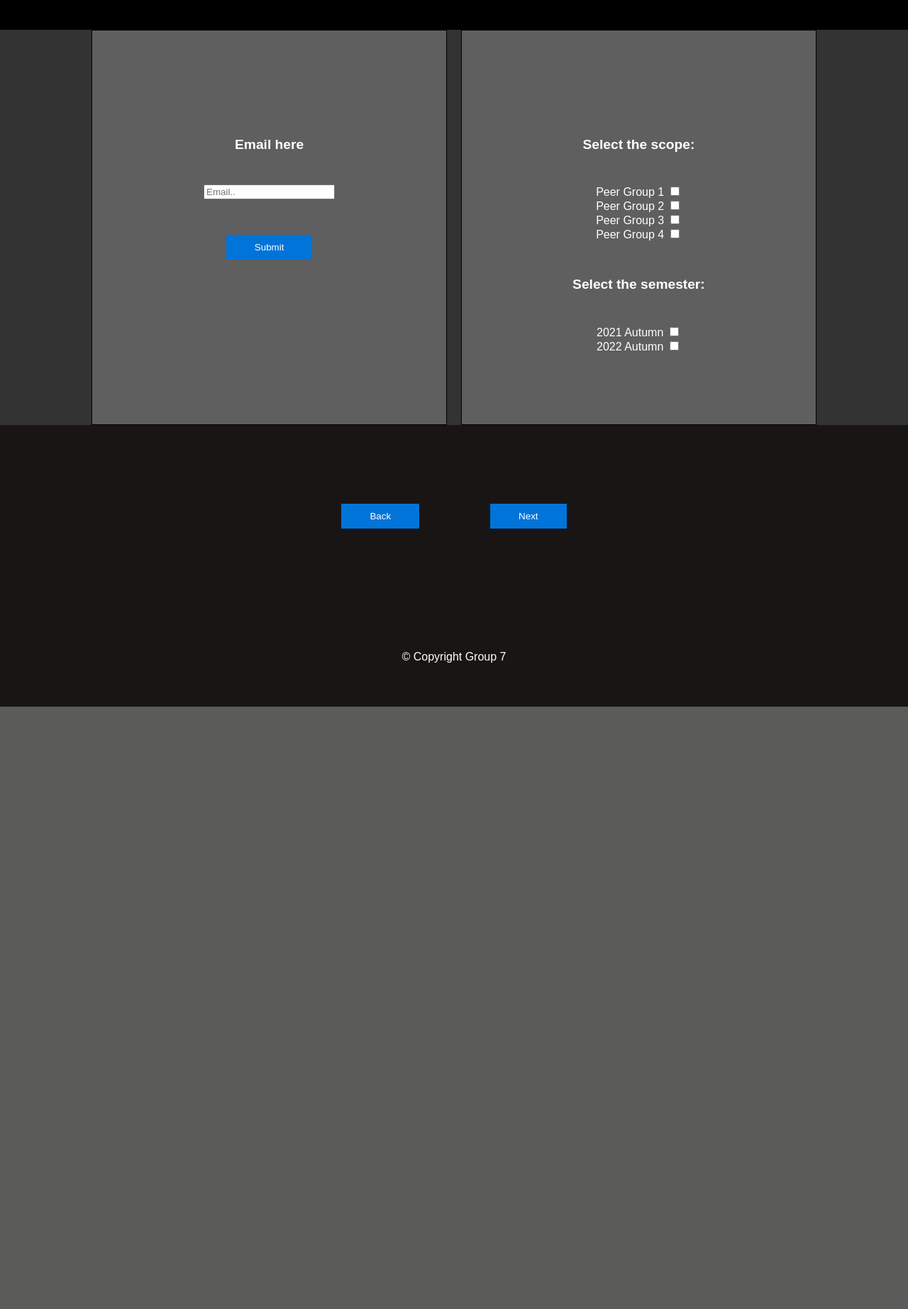
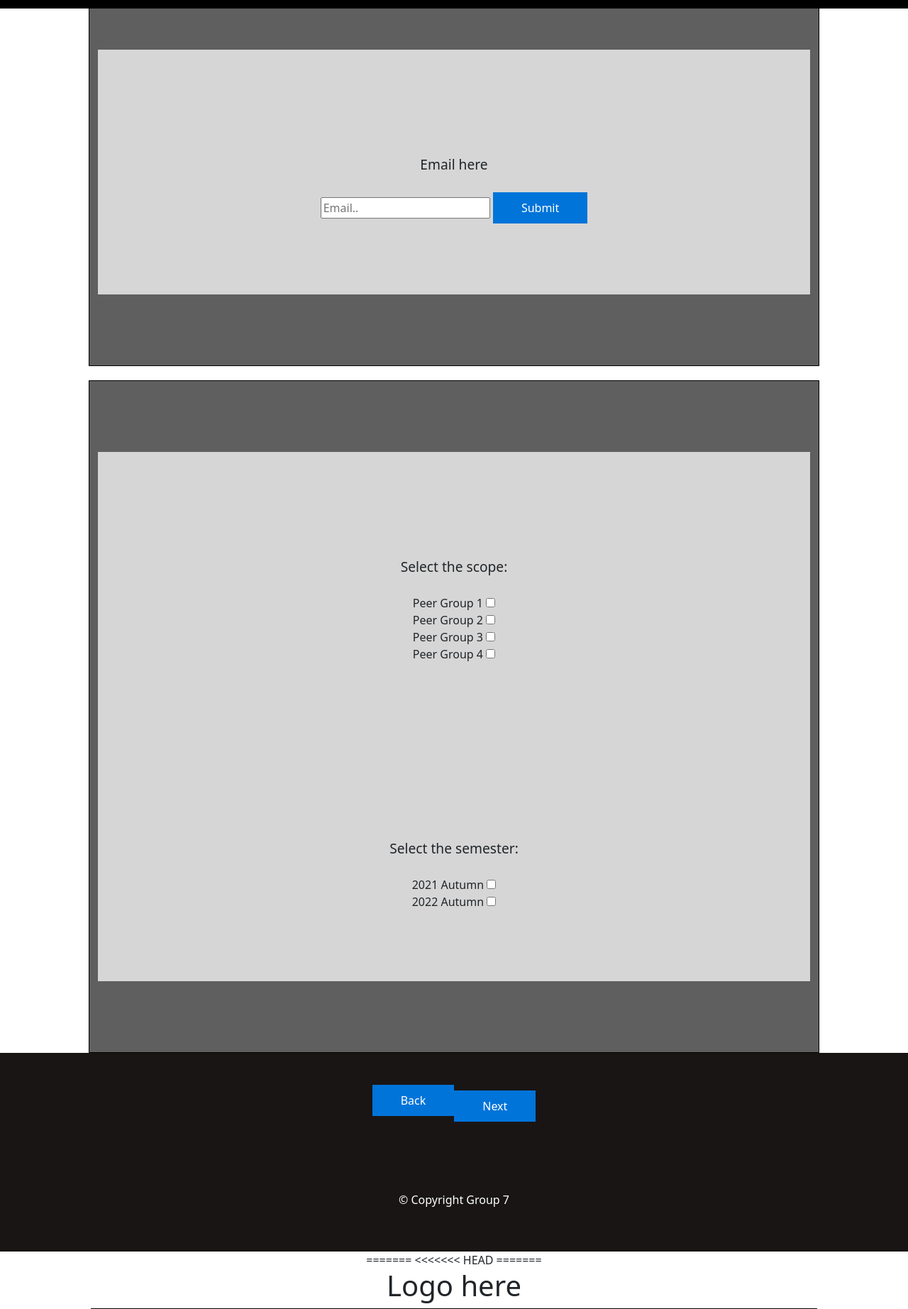
Before and after one commit to Joonas22013/Group-7, a PHP site: page / in a window 1280 px wide; the page is wider, and only the part inside the window is pictured. Shown: the part 314-2159 px from the top of that part at 71% size. Before the commit the page ends 1310 px from the top of that part, so only its background shows below. Run offline with PHP 8.4, Linux system fonts and the light colour scheme.

Commit message:
edit some pages

```diff
--- a/Webpage/index.html
+++ b/Webpage/index.html
@@ -4,6 +4,7 @@
     <meta charset="UTF-8">
     <meta name="viewport" content="width=device-width, initial-scale=1.0">
     <link href="style.css" rel="stylesheet" type="text/css">
+<<<<<<< Updated upstream
     <title>Your Website Title</title>
 </head>
 <body>
@@ -66,3 +67,126 @@
     </footer>
 </body>
 </html>
+=======
+    <link href="https://cdn.jsdelivr.net/npm/bootstrap@5.3.2/dist/css/bootstrap.min.css" rel="stylesheet" integrity="sha384-T3c6CoIi6uLrA9TneNEoa7RxnatzjcDSCmG1MXxSR1GAsXEV/Dwwykc2MPK8M2HN" crossorigin="anonymous">
+    <title>Group 7 </title>
+</head>
+<body>
+<<<<<<< HEAD
+    <nav class="navbar bg-black fixed-top">
+        <div class="container-fluid">
+          <a class="navbar-brand" href="https://www.hamk.fi/"><img src="https://www.hamk.fi/wp-content/uploads/2023/08/HAMK_Logo_text_small_FIN_NEGA-300x67.png" alt="Hamk"></a>
+          <button class="navbar-toggler" type="button" data-bs-toggle="offcanvas" data-bs-target="#offcanvasNavbar" aria-controls="offcanvasNavbar" aria-label="Toggle navigation">
+            <span class="navbar-toggler-icon"></span>
+          </button>
+          <div class="offcanvas offcanvas-end" tabindex="-1" id="offcanvasNavbar" aria-labelledby="offcanvasNavbarLabel">
+            <div class="offcanvas-header">
+              <h5 class="offcanvas-title" id="offcanvasNavbarLabel">Offcanvas</h5>
+              <button type="button" class="btn-close" data-bs-dismiss="offcanvas" aria-label="Close"></button>
+            </div>
+            <div class="offcanvas-body">
+              <ul class="navbar-nav justify-content-end flex-grow-1 pe-3">
+                <li class="nav-item">
+                  <a class="nav-link active" aria-current="page" href="https://www.hamk.fi">Home</a>
+                </li>
+                <li class="nav-item">
+                  <a class="nav-link" href="#">Link</a>
+                </li>
+                <li class="nav-item dropdown">
+                  <a class="nav-link dropdown-toggle" href="#" role="button" data-bs-toggle="dropdown" aria-expanded="false">
+                    Dropdown
+                  </a>
+                  <ul class="dropdown-menu">
+                    <li><a class="dropdown-item" href="#">Action</a></li>
+                    <li><a class="dropdown-item" href="#">Another action</a></li>
+                    <li>
+                      <hr class="dropdown-divider">
+                    </li>
+                    <li><a class="dropdown-item" href="#">Something else here</a></li>
+                  </ul>
+                </li>
+              </ul>
+              <form class="d-flex mt-3" role="search">
+                <input class="form-control me-2" type="search" placeholder="Search" aria-label="Search">
+                <button class="btn btn-outline-success" type="submit">Search</button>
+              </form>
+            </div>
+          </div>
+        </div>
+      </nav>
+      <script src="https://cdn.jsdelivr.net/npm/bootstrap@5.3.2/dist/js/bootstrap.bundle.min.js" integrity="sha384-C6RzsynM9kWDrMNeT87bh95OGNyZPhcTNXj1NW7RuBCsyN/o0jlpcV8Qyq46cDfL" crossorigin="anonymous"></script>
+    </body>
+</html>
+=======
+
+    <h1>Logo here</h1>
+
+    <div class="row">
+        <div class="column">
+        <div class="scope">
+        <h4>Gender:</h4>
+        <label for="scope"></label><br>
+        <select id="scope">
+            <option value="option1">Man</option>
+            <option value="option2">Woman</option>
+            <option value="option3">Other</option>
+            </select><br>
+
+        <h4>In which campus do you study at HAMK?:</h4>
+        <label for="scope"></label><br>
+        <select id="scope">
+            <option value="option1">Hämeenlinna</option>
+            <option value="option2">Forssa</option>
+            <option value="option2">Riihimäki</option>
+            <option value="option2">Valkeakoski</option>
+            <option value="option2">Lepaa</option>
+            <option value="option2">Evo</option>
+            <option value="option2">Mustiala</option>
+            </select><br>
+
+        <h4>What is your degree program?:</h4>
+        <label for="scope"></label><br>
+        <select id="scope">
+            <option value="option1">Option 1</option>
+            <option value="option2">Option 2</option>
+            <option value="option2">Option 3</option>
+            <option value="option2">Option 4</option>
+
+            </select><br>
+        </div>
+
+
+    </div>
+
+        <div class="column">
+            <div class="scope">
+            <h4>Select the scope:</h4>
+            <label for="scope">Peer Group 1</label>
+                <input type="checkbox" id="pg1" name="pg1" value="pg1"><br>
+            <label for="scope">Peer Group 2</label>
+                <input type="checkbox" id="pg2" name="pg2" value="pg2"><br>
+            <label for="scope">Peer Group 3</label>
+                <input type="checkbox" id="pg3" name="pg3" value="pg3"><br>
+            <label for="scope">Peer Group 4</label>
+                <input type="checkbox" id="pg4" name="pg4" value="pg4"><br>
+
+
+        </div><div class="semester">
+            <h4>Select the semester:</h4>
+            <label for="semester1">2021 Autumn</label>
+                <input type="checkbox" id="semester1" name="semester1" value="semester1"><br>
+            <label for="semester2">2022 Autumn</label>
+                <input type="checkbox" id="semester2" name="semester2" value="semester2">
+        </div></div>
+      </div>
+
+
+
+
+
+
+</body>
+
+</html>
+>>>>>>> eedc05c350cb50e791192eefcae6af46bfa726b1
+>>>>>>> Stashed changes
--- a/Webpage/style.css
+++ b/Webpage/style.css
@@ -1,3 +1,4 @@
+<<<<<<< Updated upstream
 /* Reset some default styles for a cleaner look */
 body, html {
   margin: 0;
@@ -104,3 +105,39 @@
   border: none;
   cursor: pointer;
 }
+=======
+<<<<<<< HEAD
+nav{
+       background-color: black;
+}
+=======
+/* Just for test commit*/
+body{
+    text-align: center;
+    width: 100%;
+    height: 100%;
+    margin: auto;
+    background-color: rgb(255, 255, 255);
+    align-items: center;
+    justify-content: center;
+
+
+}
+
+.semester,.scope{
+
+
+    background-color: rgb(214, 214, 214);
+    padding: 100px;
+}
+
+.row {
+    display: flex;
+  }
+
+  .column {
+    flex: 50%;
+  }
+
+>>>>>>> eedc05c350cb50e791192eefcae6af46bfa726b1
+>>>>>>> Stashed changes
```
